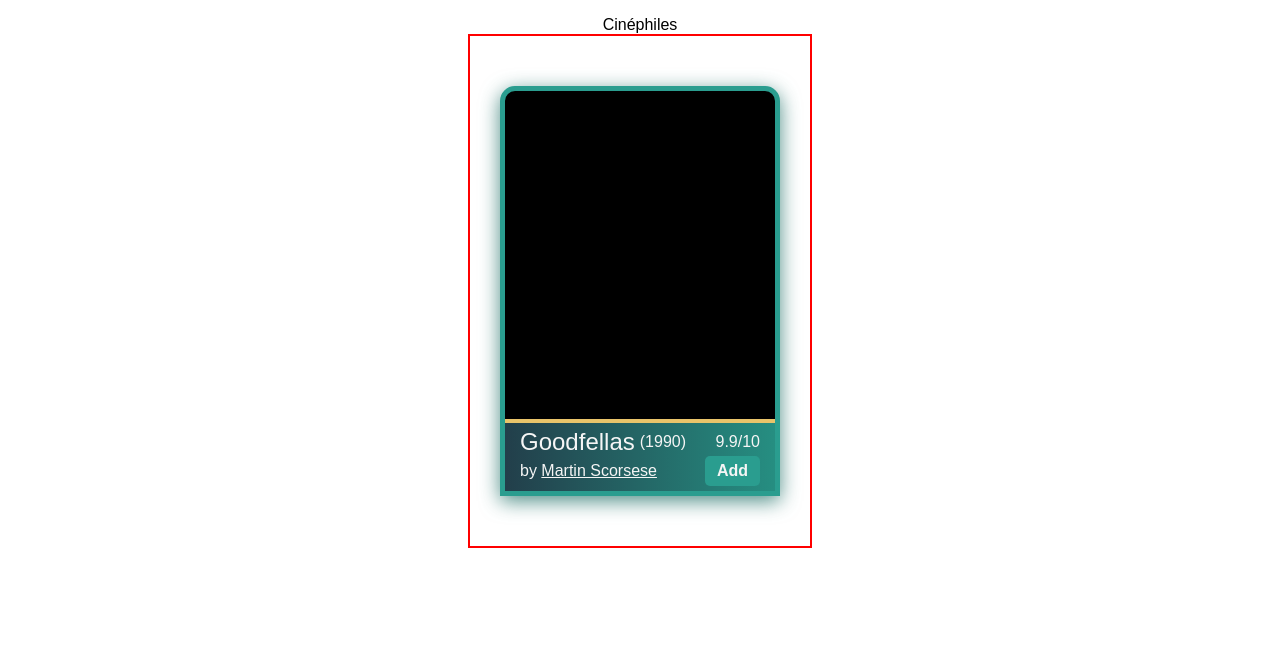
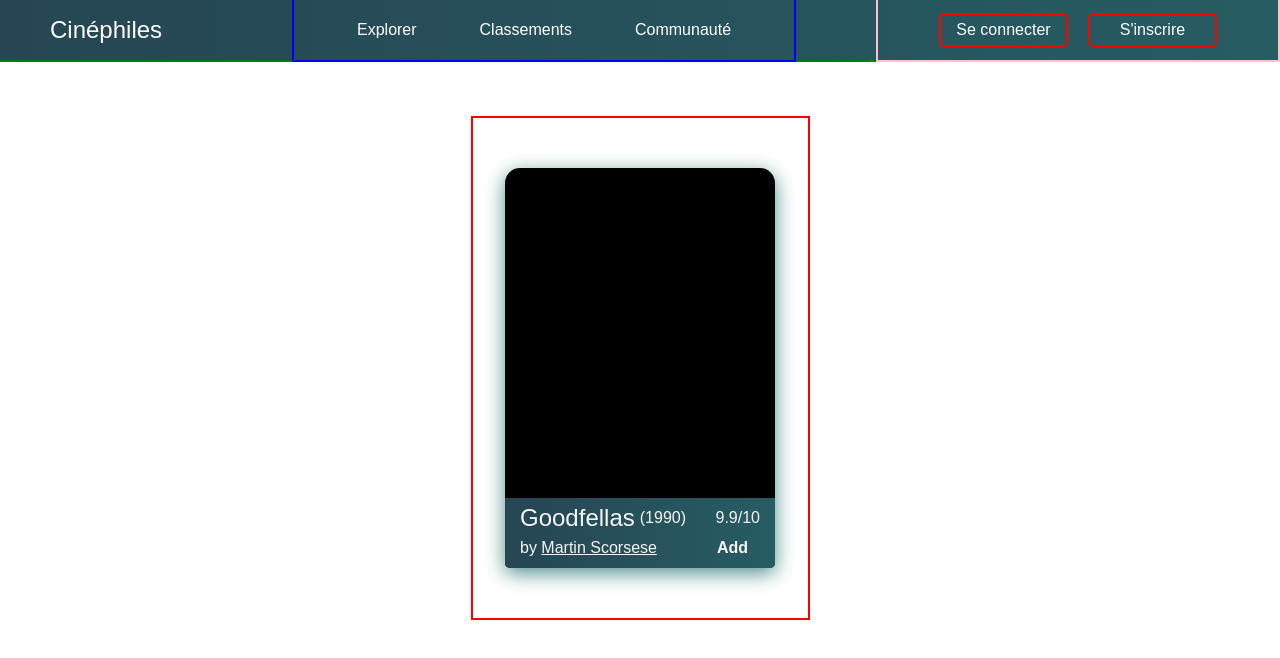
Before and after one commit to yvpierre/Cinephile, a Vue app: page / in a window 1280 px wide. Shown: the top 658 px of the page. Built offline with nearby package versions, Linux system fonts and the light colour scheme.

Commit message:
adding the gradients

```diff
--- a/src/App.vue
+++ b/src/App.vue
@@ -7,7 +7,7 @@
 </script>
 
 <template>
-  <body>
+  <body class="body">
     <NavbarComponent />
     <div class="main--cards">
       <Card v-for="n in 1" :key="n"/>
@@ -31,6 +31,7 @@
   flex-direction: row;
   flex-wrap: wrap;
   border: 2px solid red;
+  margin-top: 100px;
   padding: 40px 30px;
   justify-content: space-around;
 }
--- a/src/assets/base.css
+++ b/src/assets/base.css
@@ -4,13 +4,4 @@
   align-items: flex-start;
   justify-content: center;
   font-family: Arial, Helvetica, sans-serif;
-
-  --color--65: #162A32;
-  --color--55: #264653;
-  --color--45: #2A9D8F;
-  --color--35: #E9C46A;
-  --color--25: #F4A261;
-  --color--15: #E76F51;
-  --color--05--white: #EFF2F1;
-
 }
--- a/src/components/MovieCard.vue
+++ b/src/components/MovieCard.vue
@@ -57,22 +57,20 @@
   display: flex;
   flex-direction: column;
   justify-content: flex-end;
-  border-radius: 15px 15px 0 0;
-  margin: 10px 0 10px 0;
-  border: 5px solid var(--color--45);
+  border-radius: 15px 15px 5px 5px;
+  margin: 10px 2.5px 10px 2.5px;
   color: #f5f5f5;
   filter: drop-shadow(0px 5px 10px rgba(18, 103, 93, 0.75));
 }
 
 .desc--short {
   min-height: 70px;
-  background: linear-gradient(
-      269.19deg,
-      rgba(42, 157, 143, 0.9) 0.7%,
-      rgba(38, 70, 83, 0.9) 99.3%
-  );
+  background: linear-gradient(90deg, #264653, #276467, #28807a, #2A9D8F);
+  background-size: 400% 400%;
+  animation: gradient 5s ease infinite;
   display: flex;
   flex-direction: column;
+  border-radius: 0 0 5px 5px;
 }
 
 .desc--short--1 {
@@ -126,8 +124,9 @@
 .desc--long {
   height: 100%;
   display: none;
-  background: linear-gradient(335.55deg, rgba(42, 157, 143, 0.9) 0%, rgba(38, 70, 83, 0.9) 100%);
-  border-radius: 10px 10px 0 0;
+  background: linear-gradient(90deg, #264653, #276467, #28807a, #2A9D8F);
+  background-size: 400% 400%;
+  animation: gradient 5s ease infinite;border-radius: 10px 10px 0 0;
 }
 
 .desc--long--1 {
--- a/src/components/NavbarComponent.vue
+++ b/src/components/NavbarComponent.vue
@@ -3,12 +3,88 @@
 
 
 <template>
-  <div class="">
-    Cinéphiles
+  <div class="navbar">
+    <div class="navbar--title">Cinéphiles</div>
+    <div class="navbar--options">
+      <div class="">Explorer</div>
+      <div class="">Classements</div>
+      <div class="">Communauté</div>
+    </div>
+    <div class="navbar--buttons">
+      <div class="navbar--btn">Se connecter</div>
+      <div class="navbar--btn">S'inscrire</div>
+    </div>
   </div>
 </template>
 
 
 <style>
 
+.navbar {
+  position: absolute;
+  display: flex;
+  flex-direction: row;
+  border-bottom: 2px solid green;
+  width: 100%;
+  height: 60px;
+  top: 0;
+  justify-content: space-between;
+  align-items: center;
+  color: white;
+
+  background: linear-gradient(90deg, #264653, #276467, #28807a, #2A9D8F);
+  background-size: 400% 400%;
+  animation: gradient 5s ease infinite;
+}
+
+@keyframes gradient {
+  0% {
+    background-position: 0% 50%;
+  }
+  50% {
+    background-position: 100% 50%;
+  }
+  100% {
+    background-position: 0% 50%;
+  }
+}
+
+.navbar--title {
+  padding: 0 50px;
+  font-size: 24px;
+}
+
+.navbar--options {
+  display: flex;
+  align-items: center;
+  border: 2px solid blue;
+  height: 100%;
+  width: 100%;
+  max-width: 500px;
+  justify-content: space-evenly;
+
+}
+
+.navbar--buttons {
+  width: 400px;
+  display: flex;
+  flex-direction: row;
+  border: 2px solid pink;
+  height: 100%;
+  align-items: center;
+  justify-content: center;
+
+}
+
+.navbar--buttons .navbar--btn {
+  margin: 0 10px 0 10px;
+  border: 2px solid red;
+  display: flex;
+  justify-content: center;
+  align-items: center;
+  width: 125px;
+  height: 30px;
+  border-radius: 5px;
+}
+
 </style>
```
